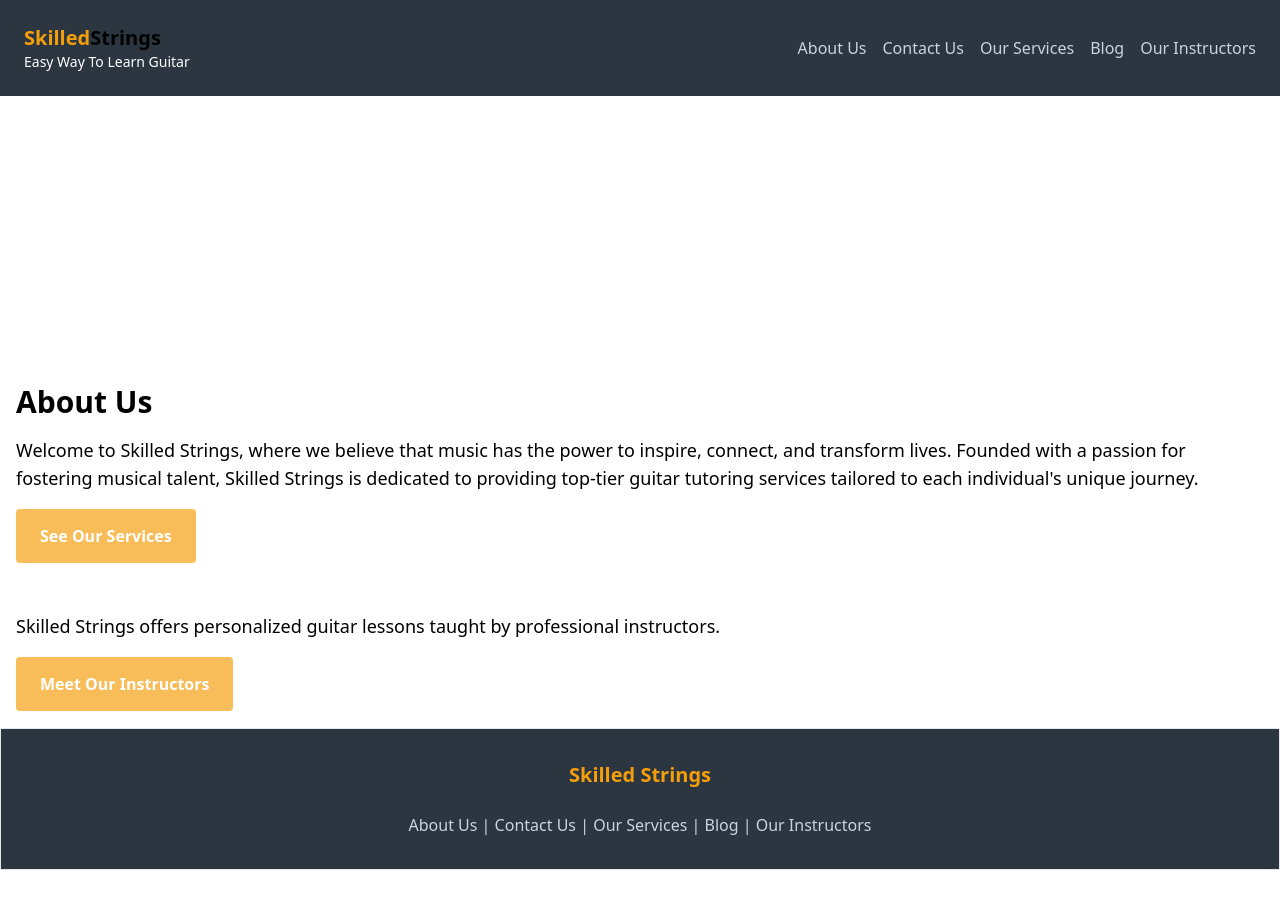
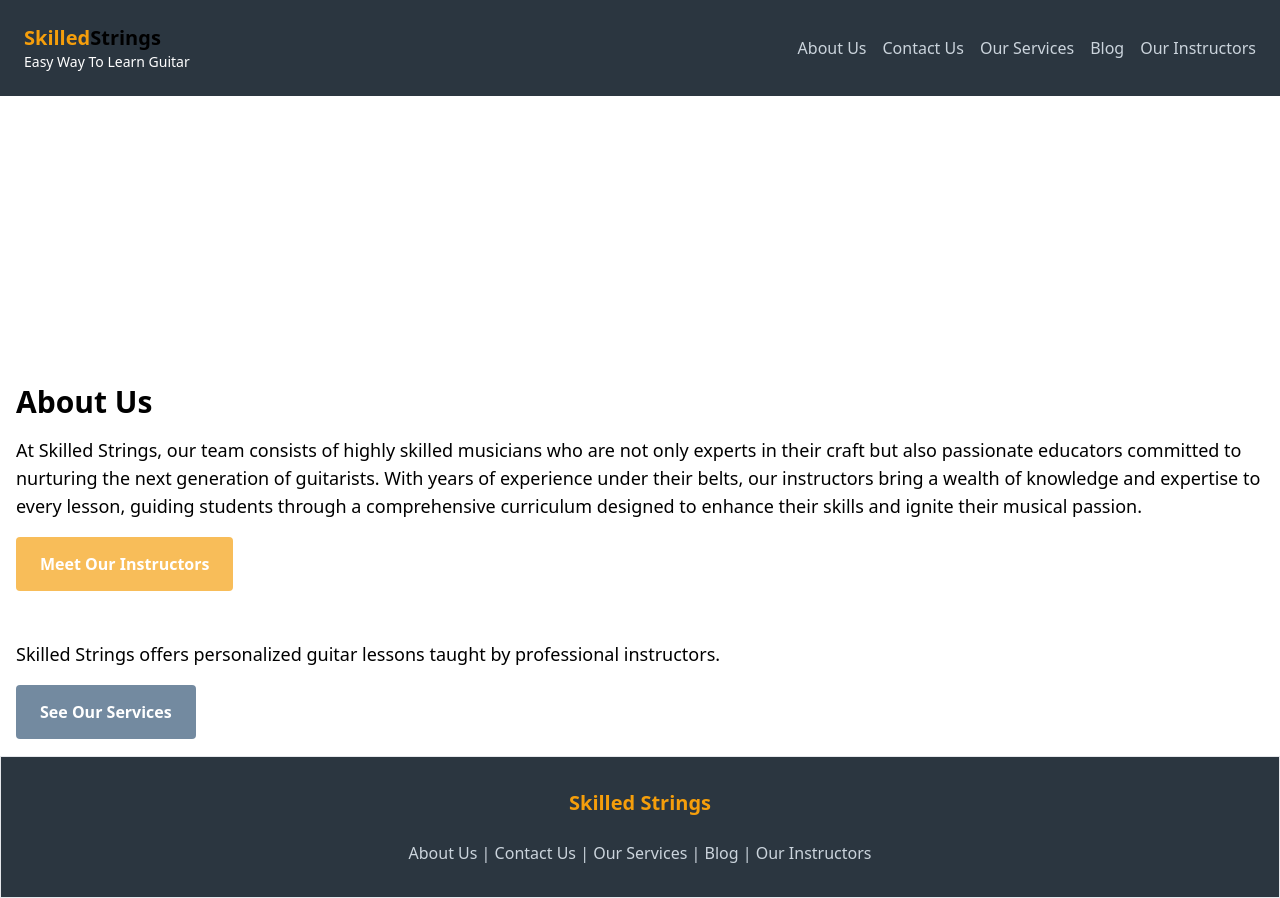
Before and after one commit to NayelBereket/web-development-final, a Nuxt app: page /page1 in a window 1280 px wide. Before the commit the page ends 870 px from the top, so only its background shows below. Built offline with nearby package versions, Linux system fonts and the light colour scheme.

Commit message:
Further Updates

```diff
--- a/pages/index.vue
+++ b/pages/index.vue
@@ -1,8 +1,8 @@
 <template>
   <div>
     <HeroSection image="/Users/lenovo/Downloads/Skilled Strings Logo.png">
-      <h1 class="text-4xl font-bold mb-4">Welcome to Skilled Strings,</h1>
-      <p class="text-lg mb-8">where we believe that music has the power to inspire, connect, and transform lives. Founded with a passion for fostering musical talent, Skilled Strings is dedicated to providing top-tier guitar tutoring services tailored to each individual's unique journey.</p>
+      <h1 class="text-4xl font-bold mb-4">Welcome to Skilled Strings!</h1>
+      <p class="text-lg mb-8">We believe that music has the power to inspire, connect, and transform lives. Founded with a passion for fostering musical talent, Skilled Strings is dedicated to providing top-tier guitar tutoring services tailored to each individual's unique journey.</p>
       <!-- Replace the button with a nuxt-link -->
       <nuxt-link to="/page3" class="bg-buttercup-300 hover:bg-buttercup-500 text-white font-bold font-lg py-4 px-6 rounded">
         Get Started
--- a/pages/page1.vue
+++ b/pages/page1.vue
@@ -1,16 +1,16 @@
 <template>
     <div class="container mx-auto px-4 py-8">
       <h2 class="text-3xl font-bold mb-4">About Us</h2>
-      <p class="text-lg mb-8">Welcome to Skilled Strings, where we believe that music has the power to inspire, connect, and transform lives. Founded with a passion for fostering musical talent, Skilled Strings is dedicated to providing top-tier guitar tutoring services tailored to each individual's unique journey.</p>
+      <p class="text-lg mb-8">At Skilled Strings, our team consists of highly skilled musicians who are not only experts in their craft but also passionate educators committed to nurturing the next generation of guitarists. With years of experience under their belts, our instructors bring a wealth of knowledge and expertise to every lesson, guiding students through a comprehensive curriculum designed to enhance their skills and ignite their musical passion.</p>
       <nuxt-link to="/page5" class="bg-buttercup-300 hover:bg-buttercup-500 text-white font-bold font-lg py-4 px-6 rounded">
-        See Our Services
+        Meet Our Instructors
       </nuxt-link>
     </div>
 
     <div class="container mx-auto px-4 py-8">
       <p class="text-lg mb-8">Skilled Strings offers personalized guitar lessons taught by professional instructors.</p>
-      <nuxt-link to="/page3" class="bg-buttercup-300 hover:bg-buttercup-500 text-white font-bold font-lg py-4 px-6 rounded">
-        Meet Our Instructors
+      <nuxt-link to="/page3" class="bg-gull-gray-500 hover:bg-buttercup-500 text-white font-bold font-lg py-4 px-6 rounded">
+        See Our Services
       </nuxt-link>
     </div>
   </template>
```
